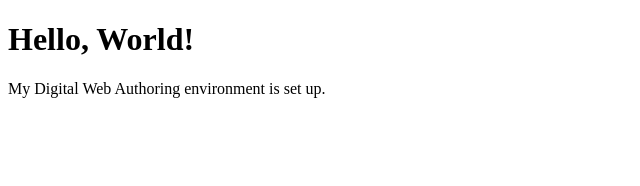
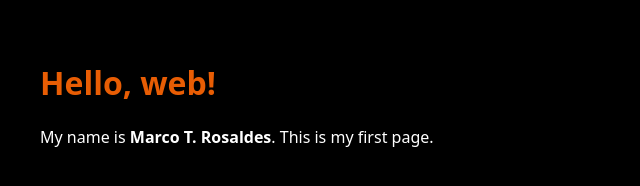
Before and after one commit to marcorosaldes842-max/my-first-site, a plain HTML site: page index.html in a window 1280 px wide. Shown: the whole page, without its empty margins (0-640 px from the left). Drawn offline with Linux system fonts and the light colour scheme.

Commit message:
Complete Exercise 2 - my-first-site

```diff
--- /dev/null
+++ b/css/styles.css
@@ -0,0 +1,10 @@
+body {
+    font-family: system-ui;
+    padding: 2rem;
+    background-color: #000000;
+    color: #ffffff;
+}
+
+h1 {
+    color: #E85D04;
+}
--- a/index.html
+++ b/index.html
@@ -2,11 +2,12 @@
 <html lang="en">
 <head>
     <meta charset="UTF-8">
-    <meta name="viewport" content="width=device-width, initial-scale=1.0">
-    <title>My First Web Page</title>
+    <meta name="viewport" content="width=device-width, initial-scale=1">
+    <title>MyFirstSite</title>
+    <link rel="stylesheet" href="css/styles.css">
 </head>
 <body>
-    <h1>Hello, World!</h1>
-    <p>My Digital Web Authoring environment is set up.</p>
+    <h1>Hello, web!</h1>
+    <p>My name is <strong>Marco T. Rosaldes</strong>. This is my first page.</p>
 </body>
 </html>
```
